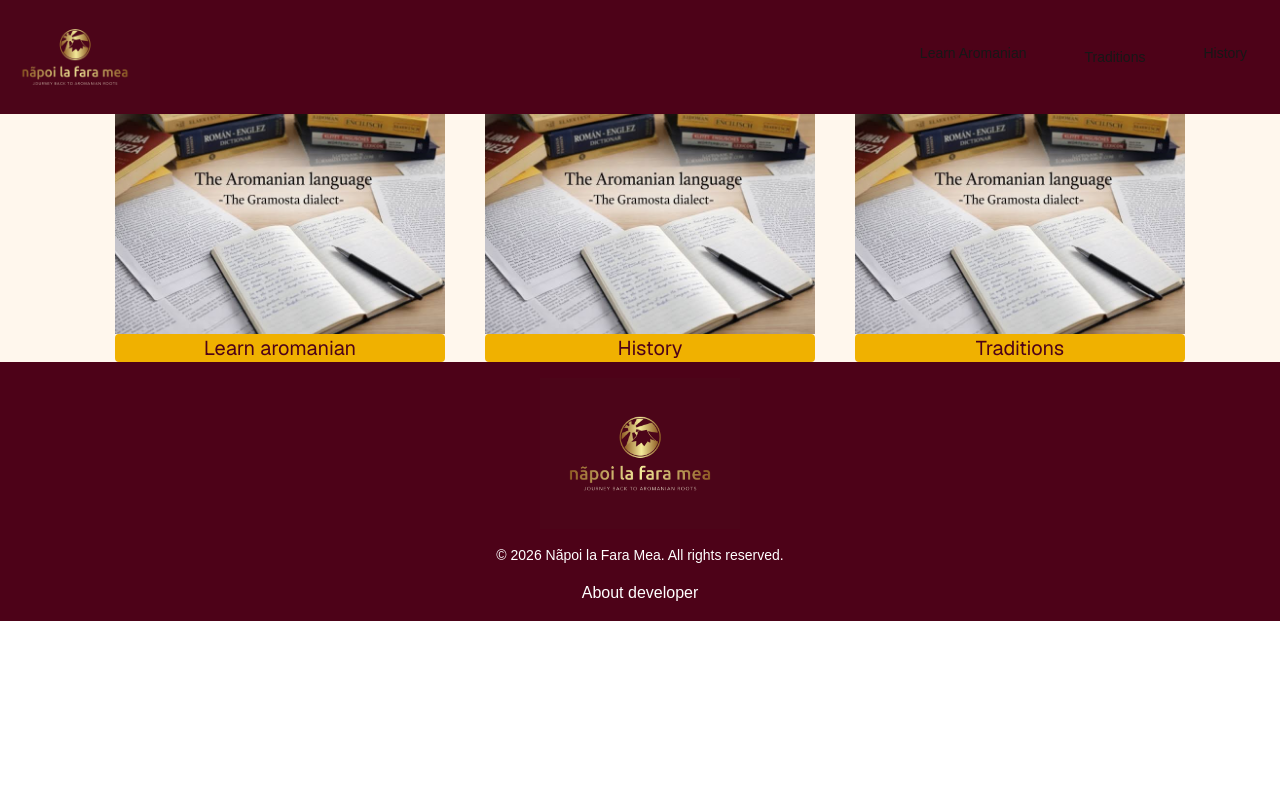
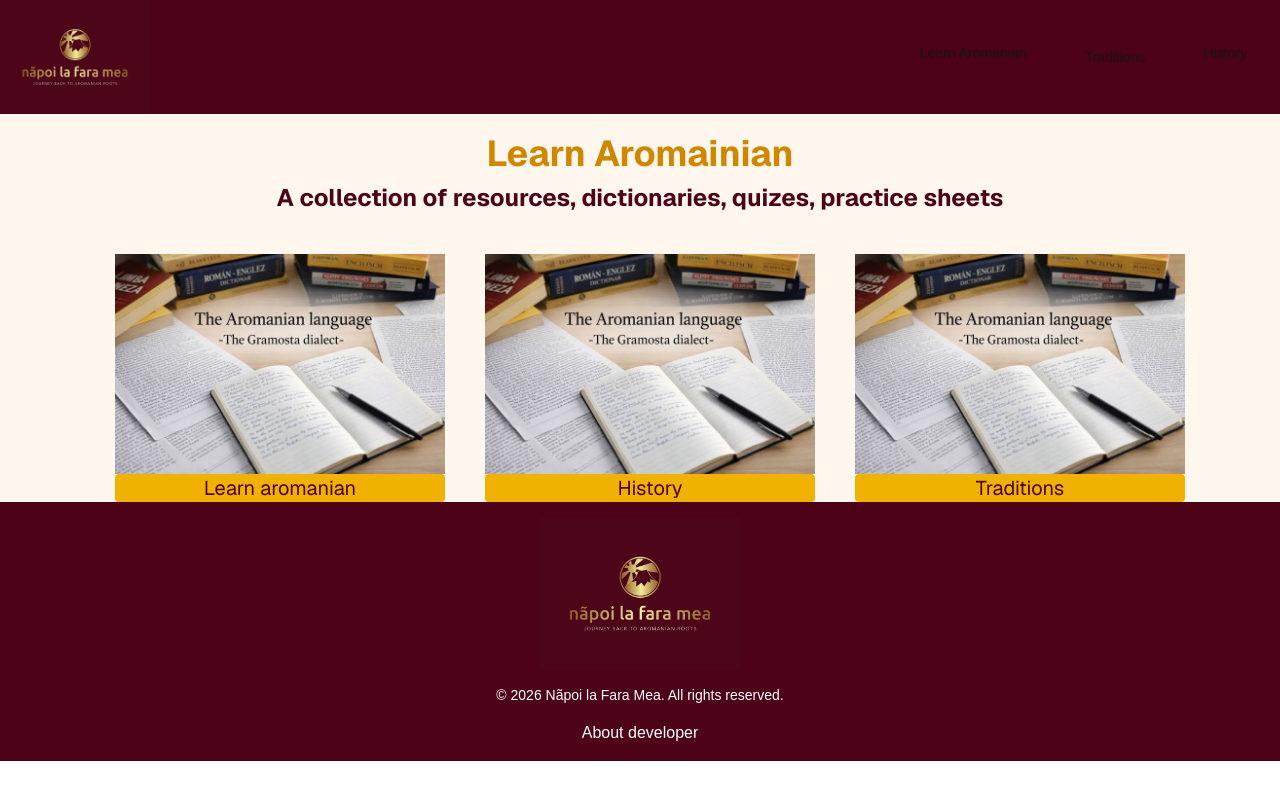
Before and after one commit to mariacristina13/napoi_la_fara_mea, a Next.js app: page /learn in a window 1280 px wide. Built offline with nearby package versions, Linux system fonts and the light colour scheme.

Commit message:
Add header.

```diff
--- a/app/learn/page.js
+++ b/app/learn/page.js
@@ -6,6 +6,14 @@ import Link from "next/link"
 export default function Learn() {
     return (
         <div className="flex flex-col flex-1 items-center justify-center bg-orange-50 font-sans">
+            <header>
+                <div className="flex flex-col items-center justify-start pt-5 gap-2 text-center">
+                    <h1 className="text-base font-bold text-yellow-600 md:text-4xl sm:text-2xl">Learn Aromainian</h1>
+                    <h2 className="text-sm font-bold text-rose-950 pb-10 md:text-2xl sm:text-base">A collection of resources, dictionaries, quizes, practice sheets</h2>
+                </div>
+            </header>
+
+            <main>
                 <div className="grid grid-cols-1 gap-5 items-center sm:grid-cols-2 md:grid-cols-3">
 
                     <div className="pl-10 max-w-[280px] mx-auto sm:max-w-[350px] md:pl-5">
@@ -51,6 +59,7 @@ export default function Learn() {
                     </div>
 
                 </div>
+            </main>
         </div>
     )
 }
```
Lines whose indentation alone changed are shown as unchanged.
